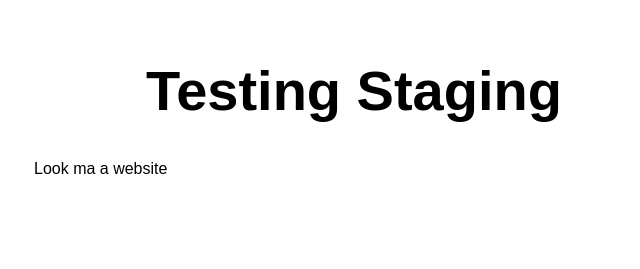
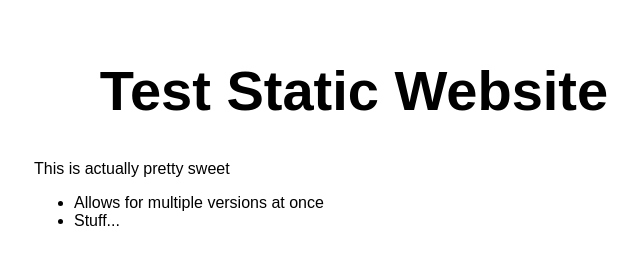
Before and after one commit to torvos/AzureStaticWebsite, a plain HTML site: page index.html in a window 1280 px wide. Shown: the whole page, without its empty margins (286-926 px from the left). Drawn offline with Linux system fonts and the light colour scheme.

Commit message:
Update index.html

```diff
--- a/index.html
+++ b/index.html
@@ -10,8 +10,12 @@
 
 <body>
   <main>
-    <h1>Testing Staging</h1>
-    <p>Look ma a website</p>
+    <h1>Test Static Website</h1>
+    <p>This is actually pretty sweet</p>
+    <ul>
+      <li>Allows for multiple versions at once</li>
+      <li>Stuff...</li>
+    </ul>
   </main>
 </body>
 
```
